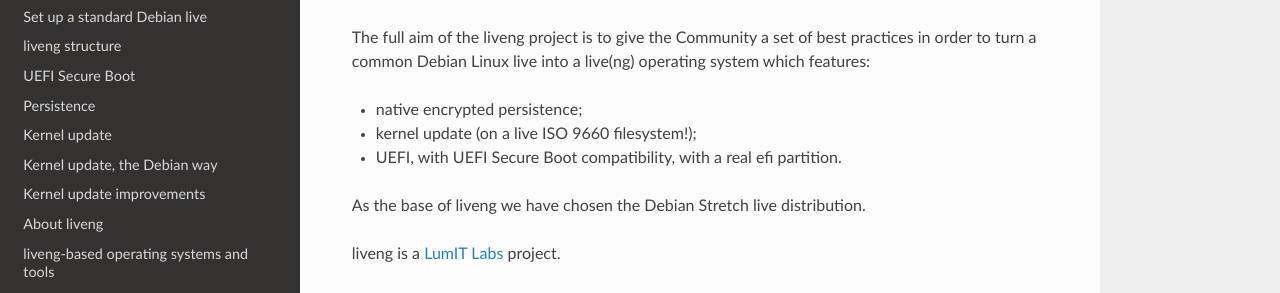
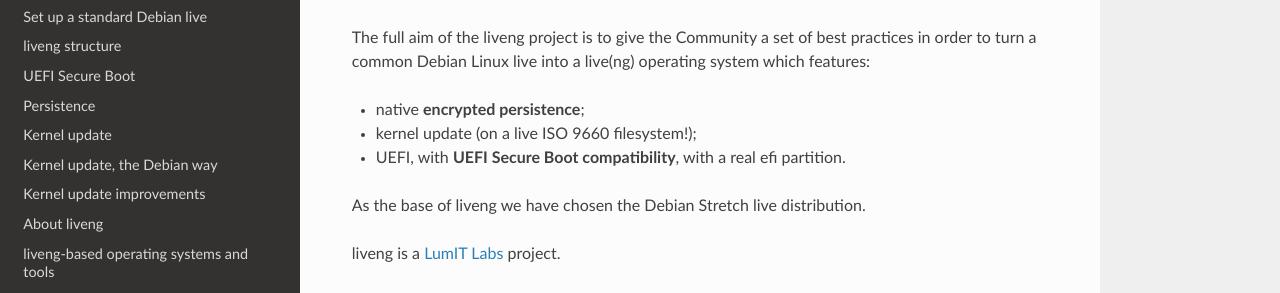
Before and after one commit to LumIT-Labs/liveng, a Sphinx documentation site: the page built from docs/source/index.rst, in a window 1280 px wide and 900 px high, scrolled down 664 px. Shown: the part 158-451 px from the top of the window. Built offline with Sphinx 7.4.7 and the Read the Docs theme 2.0.0, drawn with Linux system fonts in a browser that asks for light colours.

```diff
--- a/docs/source/index.rst
+++ b/docs/source/index.rst
@@ -23,9 +23,9 @@ There are only a few live distibutions which support the UEFI Secure Boot (Debia
 
 The full aim of the liveng project is to give the Community a set of best practices in order to turn a common Debian Linux live into a live(ng) operating system which features:
 
-* native encrypted persistence;
+* native **encrypted persistence**;
 * kernel update (on a live ISO 9660 filesystem!);
-* UEFI, with UEFI Secure Boot compatibility, with a real efi partition.
+* UEFI, with **UEFI Secure Boot compatibility**, with a real efi partition.
 
 As the base of liveng we have chosen the Debian Stretch live distribution.
 
```
